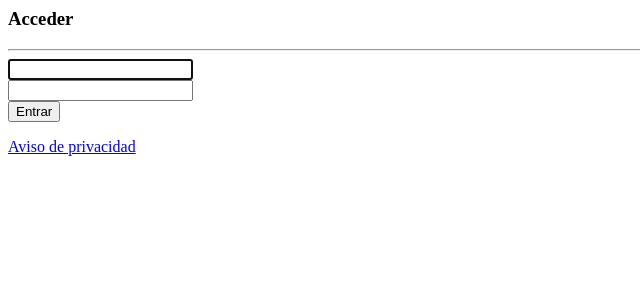
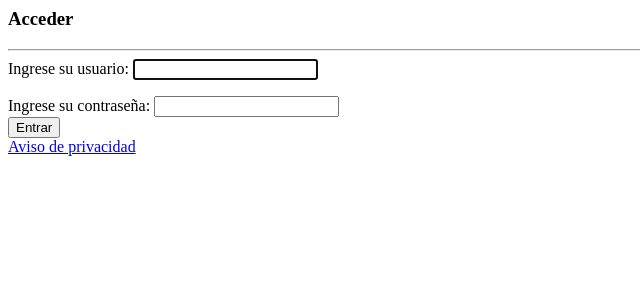
Before and after one commit to V0ddka/Grupo07-proyecto, a Django app: page /login/ in a window 1280 px wide. Shown: the top 300 px of the page, without its empty margins (0-640 px from the left). Run offline with Django 5.2, Linux system fonts and the light colour scheme.

Commit message:
pequeños cambios en el texto que ve el usuario
Cambie el mensaje del boton de jugar, solo el mensaje, y en el login puse un texto para que se sepa que se trata del usuario y la contraseña, si necesitan el otro, esta comentado abajo, bueno, eso es todo

```diff
--- a/templates/home.html
+++ b/templates/home.html
@@ -20,8 +20,9 @@
             <p>Si no tienes una cuenta registrate</p>
         </li>
         <li class="sec">
-            <a href="juego" class="btn">Juego (en produccion)</a>
-            <p>no usar por ahora</p>
+            <a href="juego" class="btn">Juego (en producción)</a>
+            <p>Versión 1 con función nuestra que cambia las palabras</p>
+            <p>Siguiente versión en producción jejeje</p>
         </li>
 
     </ul>
--- a/templates/registration/login.html
+++ b/templates/registration/login.html
@@ -13,13 +13,20 @@
         <form id="form-login" method="post" action="">
             {% csrf_token %}
 
-            <div class="w450" id="username">
+            <label for="{{ form.username.id_for_label }}">Ingrese su usuario:</label>
+                {{ form.username }}
+            </div>
+            <div class="w450" id="password">
+                <label for="{{ form.password.id_for_label }}">Ingrese su contraseña:</label>
+                {{ form.password }}
+            </div>
+            <!--<div class="w450" id="username">
                 {{ form.username }}
             </div>
 
             <div class="w450" id="password">
                 {{ form.password }}
-            </div>
+            </div>(asi era el login antes por si lo necesitan, lo que puse es para ponerle texto al lado)-->
 
 
             <button id="btn-registrar" class="button_large">Entrar</button>
```
